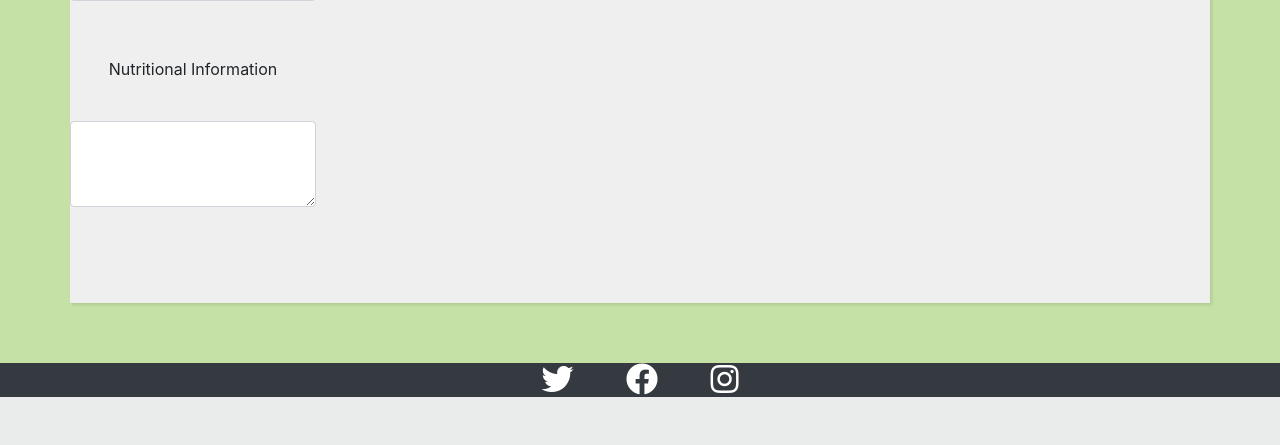
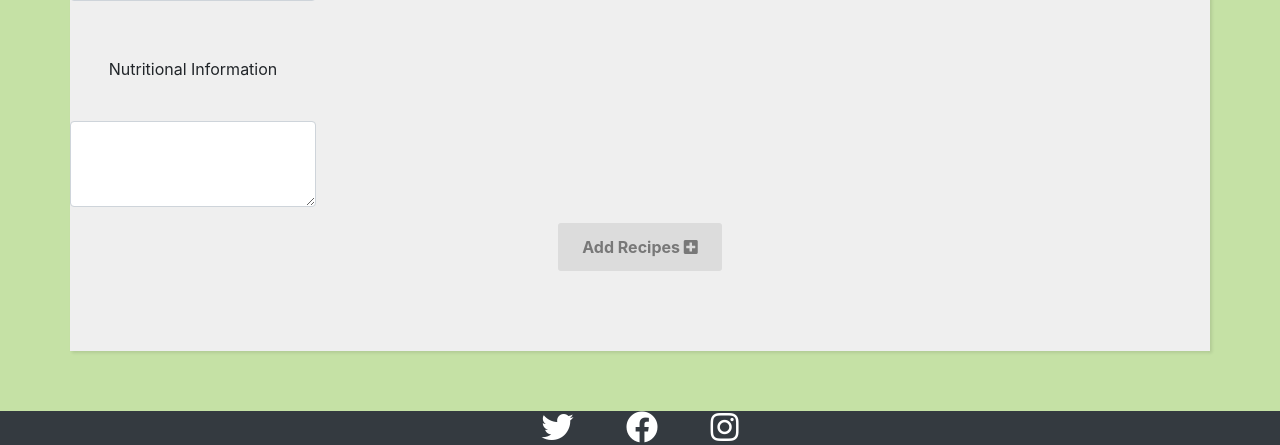
Before and after one commit to dariocharles/vegansharing, a Flask app: page /add_recipe in a window 1280 px wide. Shown: the part 1319-1764 px from the top of the page. Before the commit the page ends 1716 px from the top, so only its background shows below. Run offline with Flask 2, Linux system fonts and the light colour scheme; data that the repository does not hold is empty; some libraries are stand-ins or nearby versions.

Commit message:
Allow user to submit recipe to DB

```diff
--- a/app.py
+++ b/app.py
@@ -101,10 +101,34 @@
     # session.clear() or session.pop('user')
     return redirect(url_for("login"))
 
-@app.route("/add_recipe")
+# @app.route("/add_recipe")
+# def add_recipe():
+#     categories = mongo.db.categories.find().sort("category_name", 1)
+#     return render_template("add_recipe.html", categories=categories)
+
+@app.route("/add_recipe", methods=["GET", "POST"])
 def add_recipe():
+    if request.method == "POST":
+        recipe = {
+            # IMAGES
+            "image": request.form.get("image"),
+            "category_name": request.form.get("category_name"),
+            "recipe_name": request.form.get("recipe_name"),
+            "time": request.form.get("time"),
+            "description": request.form.get("description"),
+            "ingredients": request.form.get("ingredients"),
+            "directions": request.form.get("directions"),
+            "nutritional_info": request.form.get("nutritional_info"),
+            "created_by": session["user"]
+        }
+        mongo.db.recipes.insert_one(recipe)
+        flash("Recipe Successfully Added")
+        return redirect(url_for("get_recipes"))
+
     categories = mongo.db.categories.find().sort("category_name", 1)
     return render_template("add_recipe.html", categories=categories)
+
+
 
 
 if __name__ == "__main__":
--- a/templates/add_recipe.html
+++ b/templates/add_recipe.html
@@ -28,14 +28,14 @@
         <div class="row">
             <div class="mb-3">
             <label for="recipe_name" class="form-label">Recipe Name</label>
-            <input type="email" class="form-control" id="recipe_name" name="recipe_name" required minlength="5" maxlength="50">
+            <input type="text" class="form-control" id="recipe_name" name="recipe_name" required minlength="5" maxlength="50">
             </div>
         </div>
         <!-- Time -->
         <div class="row">
             <div class="mb-3">
             <label for="time" class="form-label">Time</label>
-            <input type="email" class="form-control" id="time" name="time" required minlength="1" maxlength="3">
+            <input type="text" class="form-control" id="time" name="time" required minlength="1" maxlength="3">
             </div>
         </div>
         <!-- Description -->
@@ -66,7 +66,14 @@
             <textarea class="form-control" id="nutritional_info" name="nutritional_info" rows="3" required minlength="20"></textarea>
             </div>
         </div>
-</form>
+        <!-- Submit Button -->
+        <div class="row">
+            <div class="col s12 center-align">
+                <button type="submit" class="btn-large light-blue darken-1 text-shadow">
+                    Add Recipes <i class="fas fa-plus-square right"></i></button>
+            </div>
+        </div>
+    </form>
 </div>
 
 
```
Also changed, not shown: notes.txt (+16 -0 lines), templates/all_recipes.html (+2 -11 lines).
